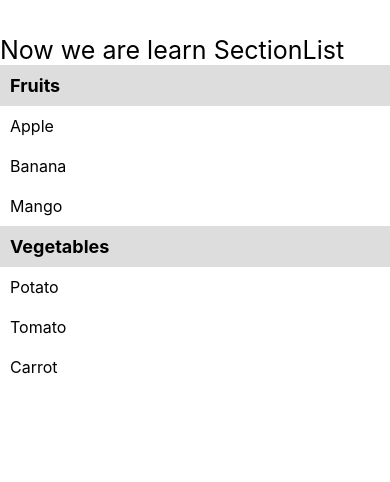
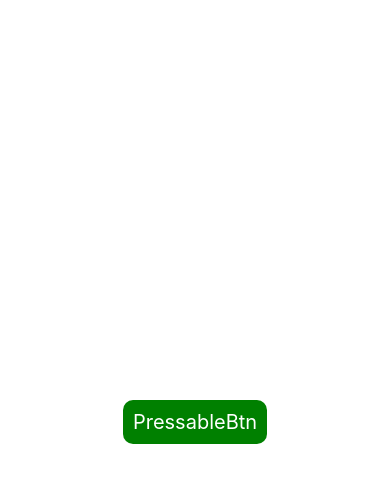
Before and after one commit to beerendra-rawat/02SecondScreen-reat-native, a React Native app: screen / in a window 390 px wide. Shown: the top 482 px of the page. Built offline with nearby package versions, Linux system fonts and the light colour scheme.

Commit message:
all core component are complete

```diff
--- a/App.js
+++ b/App.js
@@ -1,28 +1,25 @@
-import { View, Text, ScrollView, SectionList } from "react-native";
+import { View, Text, ScrollView, SectionList, TouchableHighlight } from "react-native";
 import UserInput from "./Component/InputText";
 import UserData from "./Component/UserData";
 import FlatLists from "./Component/FlatLists";
 import DynamicGrid from "./Component/DynmicGrid";
 import SectionLists from "./Component/SectionList";
 import ClassComponent from "./Component/ClassComponent";
+import UseEffect from "./Hooks/UseEffect";
+import Flex from "./Component/Flex";
+import TouchableBtn from "./Component/TuchableHighlightBtn";
+import RadioBtn from "./Component/RadioBtn";
+import ActivityIndicators from "./Component/ActivityIndicators";
+import Modals from "./Component/Modals";
+import PressableBtn from "./Component/PressableBtn";
+
 
 function App() {
   return (
-    <>
-      <ScrollView style={{ marginBottom: 30 }}>
-        {/* <View style={{ marginTop: 35 }}>
-          <Text style={{ fontSize: 30, color: "blue" }}>Hello react-native user "It is a main file"</Text>
-        </View>
-        <UserInput />
-        <UserData />
-        <FlatLists />
-        <DynamicGrid /> */}
-        <SectionLists />
-        {/* <ClassComponent /> */}
-
-
-      </ScrollView>
-    </>
+    <View style={{flex: 1}}>
+      {/* <Modals /> */}
+      <PressableBtn />
+    </View>
   )
 }
 export default App;
--- /dev/null
+++ b/Component/ActivityIndicators.js
@@ -0,0 +1,19 @@
+import { useState, useSyncExternalStore } from "react";
+import { View, ActivityIndicator, Button } from "react-native";
+
+export default function ActivityIndicators(){
+    const [show, setShow] = useState(false)
+
+    const LoaderBtn =() =>{
+        setShow(true)
+    }
+    setTimeout(()=>{
+        setShow(false)
+    },3000)
+    return(
+        <View>
+            <ActivityIndicator size={'large'} color={'green'} animating={show} />
+            <Button title="Loader Btn" onPress={LoaderBtn} />
+        </View>
+    )
+}
--- /dev/null
+++ b/Component/Flex.js
@@ -0,0 +1,18 @@
+
+import { View, StyleSheet } from "react-native";
+
+export default function Flex() {
+    return (
+        <View style={{ flex: 1 }}>
+            <View style={styles.box1}></View>
+
+        </View>
+    );
+}
+
+const styles = StyleSheet.create({
+    box1: {
+        backgroundColor: "green",
+        flex: 1
+    }
+});
--- /dev/null
+++ b/Component/Modals.js
@@ -0,0 +1,49 @@
+import { useState } from "react";
+import { View, Modal, Button, Text, StyleSheet } from "react-native";
+
+export default function Modals(){
+    const [showModal, setShowModal] = useState(false)
+    return(
+        <View style={styles.main}>
+            <Modal transparent={true}
+            visible={showModal}
+            animationType="slide">
+                <View style={styles.centerView}>
+                    <View style={styles.modalView}>
+                        <Text style={styles.Text}>This is dilog box</Text>
+                        <Button title="Close Modal" onPress={()=>setShowModal(false)} />
+                    </View>
+                </View>
+            </Modal>
+            <View style={styles.buttonView}>
+                <Button title="Open Modal" onPress={ () => setShowModal(true) } />
+            </View>
+        </View>
+    )
+}
+const styles = StyleSheet.create({
+    main:{
+        flex: 1,
+        marginTop: 15
+    },
+    buttonView:{
+        flex: 1,
+        justifyContent: 'flex-end'
+    },
+    centerView:{
+        flex: 1,
+        justifyContent: 'center',
+        alignItems: 'center'
+    },
+    modalView:{
+        backgroundColor: '#fff',
+        padding: 20,
+        borderRadius: 20,
+        borderColor: 'black',
+        elevation: 2,
+    },
+    Text:{
+        fontSize: 30,
+        marginBottom: 15
+    }
+})
--- /dev/null
+++ b/Component/PressableBtn.js
@@ -0,0 +1,33 @@
+import { View, Text, StyleSheet, Pressable } from "react-native";
+
+export default function PressableBtn(){
+    return(
+        <View style={styles.main}>
+            <Pressable
+            onPress={()=>alert("On Press")}
+            onLongPress={()=>alert(" On Long press")}
+            // onPressIn={()=>alert("On press in")}
+            // onPressOut={()=>alert("on press out")}
+            >
+                <Text style={styles.pressableBtn}>PressableBtn</Text>
+            </Pressable>
+        </View>
+    )
+}
+const styles = StyleSheet.create({
+    main:{
+        flex: 1,
+        justifyContent: 'center',
+        alignItems: 'center'
+    },
+    pressableBtn:{
+        backgroundColor: 'green',
+        padding: 10,
+        margin: 10,
+        borderRadius: 10,
+        fontSize: 20,
+        shadowColor: 'black',
+        color: "#fff",
+        elevation: 5
+    }
+})
--- /dev/null
+++ b/Component/RadioBtn.js
@@ -0,0 +1,61 @@
+import { useState } from "react";
+import { View, Text, TouchableOpacity, StyleSheet } from "react-native";
+
+export default function RadioBtn(){
+    const [radio, setRadio] = useState(1)
+    return(
+        <View style={styles.main}>
+            <TouchableOpacity onPress={()=>setRadio(1)}>
+                <View style={styles.RadioWrapper}>
+                    <View style={styles.Radio}>
+                        {
+                            radio === 1 ? <View style={styles.RadioBg}></View> : null
+                        }
+                    </View>
+                    <Text style={styles.RadioText}>Radio 1</Text>
+                </View>
+            </TouchableOpacity>
+            <TouchableOpacity onPress={()=>setRadio(2)}>
+                <View style={styles.RadioWrapper}>
+                    <View style={styles.Radio}>
+                        {
+                            radio === 2 ? <View style={styles.RadioBg}></View> : null
+                        }
+                    </View>
+                    <Text style={styles.RadioText}>Radio 1</Text>
+                </View>
+            </TouchableOpacity>
+        </View>
+    )
+}
+
+const styles = StyleSheet.create({
+    main:{
+        flex: 1,
+        marginTop: 15,
+        alignItems: 'center',
+        justifyContent: 'center',
+    },
+    RadioText:{
+        fontSize: 20
+    },
+    Radio:{
+        height: 40,
+        width: 40,
+        borderColor: 'black',
+        borderWidth: 2,
+        borderRadius: 20,
+    },
+    RadioBg:{
+        height: 28,
+        width: 28,
+        backgroundColor: 'black',
+        borderRadius: 20,
+        margin: 4
+
+    },
+    RadioWrapper:{
+        flexDirection: 'row',
+        alignItems: 'center'
+    }
+})
--- /dev/null
+++ b/Component/TuchableHighlightBtn.js
@@ -0,0 +1,51 @@
+import { Text, TouchableHighlight, View, StyleSheet } from "react-native";
+
+export default function TouchableBtn(){
+    return(
+        <View style={styles.main}>
+            <TouchableHighlight>
+                <Text style={styles.Button}>button</Text>
+            </TouchableHighlight>
+            <TouchableHighlight>
+                <Text style={[styles.Button, styles.Success]}>Success</Text>
+            </TouchableHighlight>
+            <TouchableHighlight>
+                <Text style={[styles.Button, styles.Primary]}>Primary</Text>
+            </TouchableHighlight>
+            <TouchableHighlight>
+                <Text style={[styles.Button, styles.Warning]}>Warning</Text>
+            </TouchableHighlight>
+            <TouchableHighlight>
+                <Text style={[styles.Button, styles.Error]}>Error</Text>
+            </TouchableHighlight>
+        </View>
+    )
+}
+const styles = StyleSheet.create({
+    main:{
+        flex: 1
+    },
+    Button:{
+        backgroundColor: '#bbb',
+        color: '#fff',
+        fontSize: 24,
+        padding: 10,
+        textAlign: 'center',
+        margin: 10,
+        borderRadius: 10,
+        shadowColor: "green",
+        elevation: 10,
+    },
+    Success:{
+        backgroundColor: 'green'
+    },
+    Primary:{
+        backgroundColor: "blue"
+    },
+    Warning:{
+        backgroundColor: 'gold'
+    },
+    Error:{
+        backgroundColor: 'red'
+    }
+})
--- /dev/null
+++ b/Hooks/UseEffect.js
@@ -0,0 +1,48 @@
+import { useEffect, useState } from "react"
+import { Button, Text, View } from "react-native"
+
+export default function UseEffect(){
+    const [count, setCount] = useState(0)
+
+    const [show, setShow] = useState(true)
+
+    useEffect(()=>{
+        console.log("Component Mounted");
+
+        return () => console.log("Component Unmounted");
+
+    },[])
+
+    useEffect(() => {
+    console.log("Count Updated:", count);
+  }, [count]);
+    return(
+        <View>
+            <Text style={{fontSize: 22}}>Counter value: {count}</Text>
+            <Button title="Increase" onPress={()=>setCount(count +1)}/>
+
+                <View style={{marginTop: 15, marginBottom: 15}}>
+                    <Button color={'green'} title="toggle button"
+                    onPress={() => setShow(!show)}/>
+                </View>
+                {/* <View>
+                    <Button title="Hide" onPress={() => setShow(false)}/>
+                </View> */}
+                {
+                    show ? <HideShow /> : null
+                }
+        </View>
+    )
+}
+
+
+const HideShow = () =>{
+    useEffect(()=>{
+    return () => console.log("Component Unmounted when component hide");
+  })
+    return(
+        <View style={{marginTop: 25, padding:15, backgroundColor: "gray"}}>
+            <Text>Hide and show component</Text>
+        </View>
+    )
+}
```
